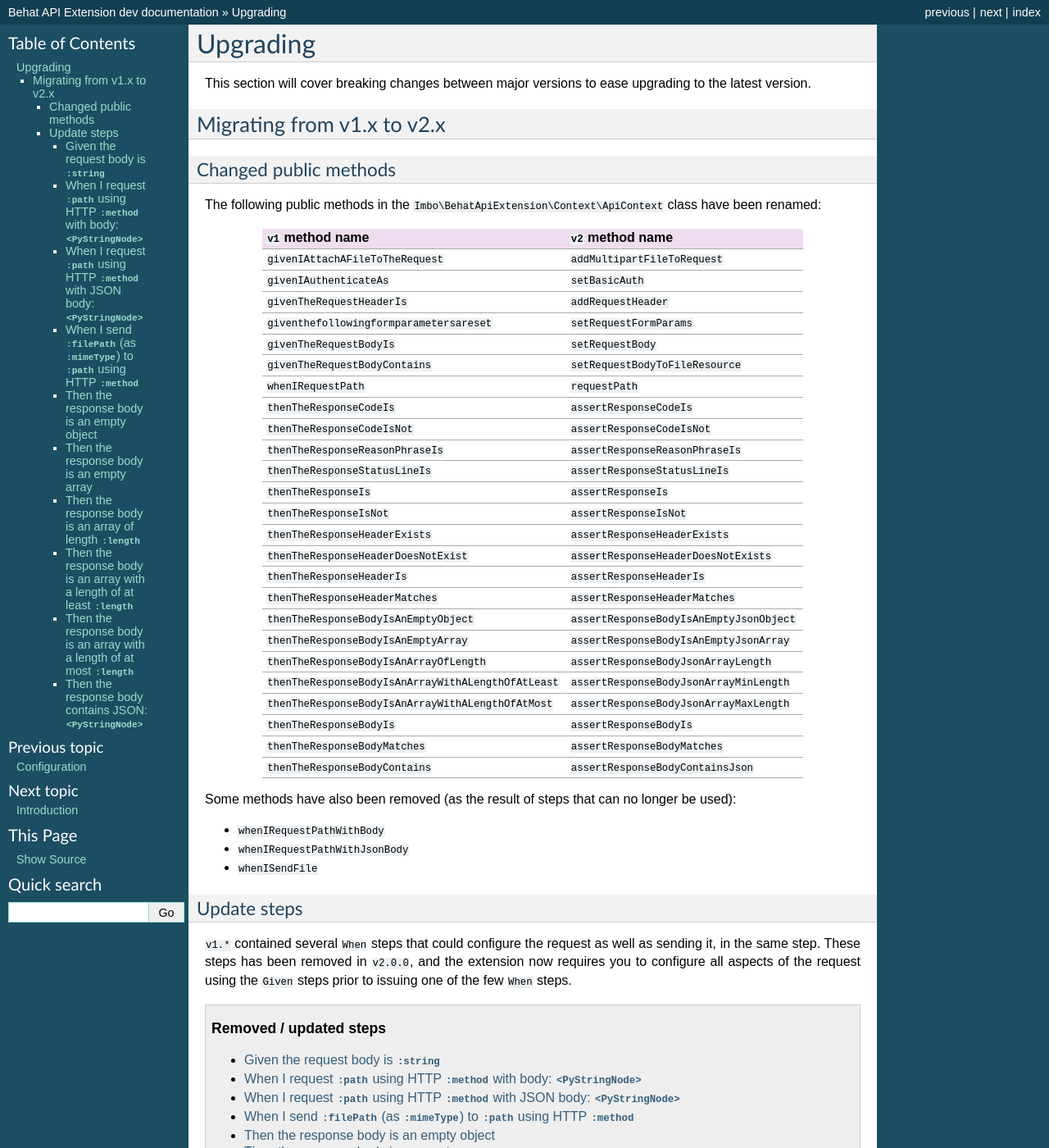
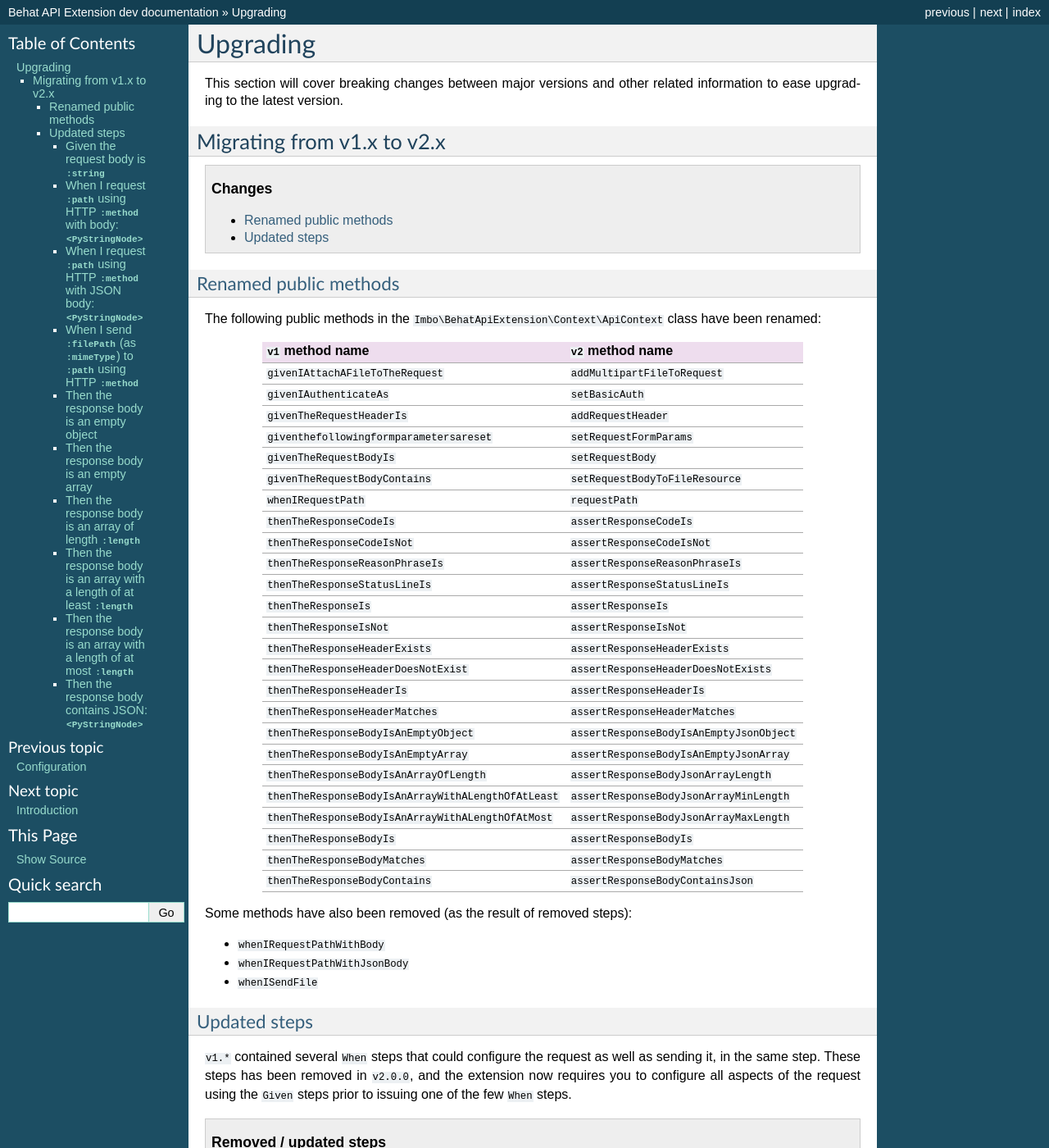
Before and after one commit to imbo/behat-api-extension, a Sphinx documentation site: the page built from docs/installation/upgrade.rst, in a window 1280 px wide and 1400 px high. Shown: the whole window at 82% size. Built offline with Sphinx 7.4.7, drawn with Linux system fonts in a browser that asks for light colours.

Commit message:
Adjusted docs

```diff
--- a/docs/installation/upgrade.rst
+++ b/docs/installation/upgrade.rst
@@ -1,12 +1,16 @@
 Upgrading
 =========
 
-This section will cover breaking changes between major versions to ease upgrading to the latest version.
+This section will cover breaking changes between major versions and other related information to ease upgrading to the latest version.
 
 Migrating from v1.x to v2.x
 ---------------------------
 
-Changed public methods
+.. contents:: Changes
+    :local:
+    :depth: 1
+
+Renamed public methods
 ^^^^^^^^^^^^^^^^^^^^^^
 
 The following public methods in the ``Imbo\BehatApiExtension\Context\ApiContext`` class have been renamed:
@@ -41,14 +45,14 @@
 ``thenTheResponseBodyContains``                       ``assertResponseBodyContainsJson``
 ====================================================  =========================================
 
-Some methods have also been removed (as the result of steps that can no longer be used):
+Some methods have also been removed (as the result of removed steps):
 
 * ``whenIRequestPathWithBody``
 * ``whenIRequestPathWithJsonBody``
 * ``whenISendFile``
 
-Update steps
-^^^^^^^^^^^^
+Updated steps
+^^^^^^^^^^^^^
 
 ``v1.*`` contained several ``When`` steps that could configure the request as well as sending it, in the same step. These steps has been removed in ``v2.0.0``, and the extension now requires you to configure all aspects of the request using the ``Given`` steps prior to issuing one of the few ``When`` steps.
 
```
